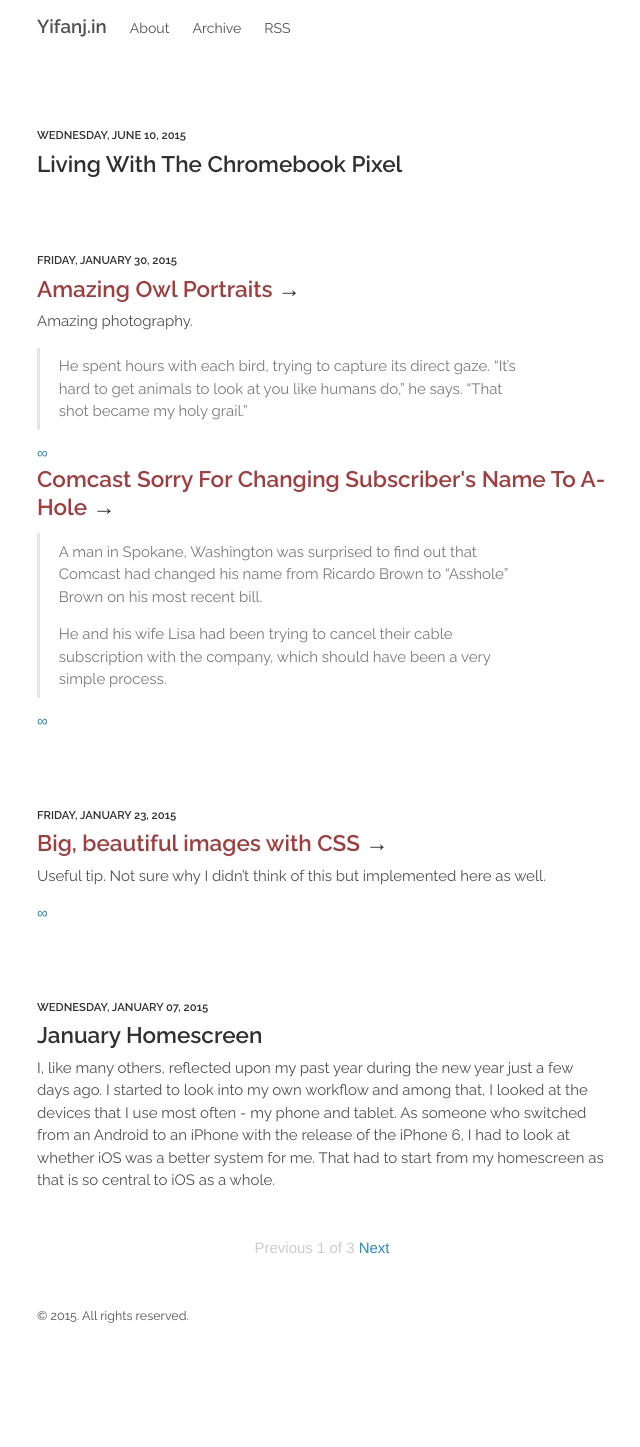
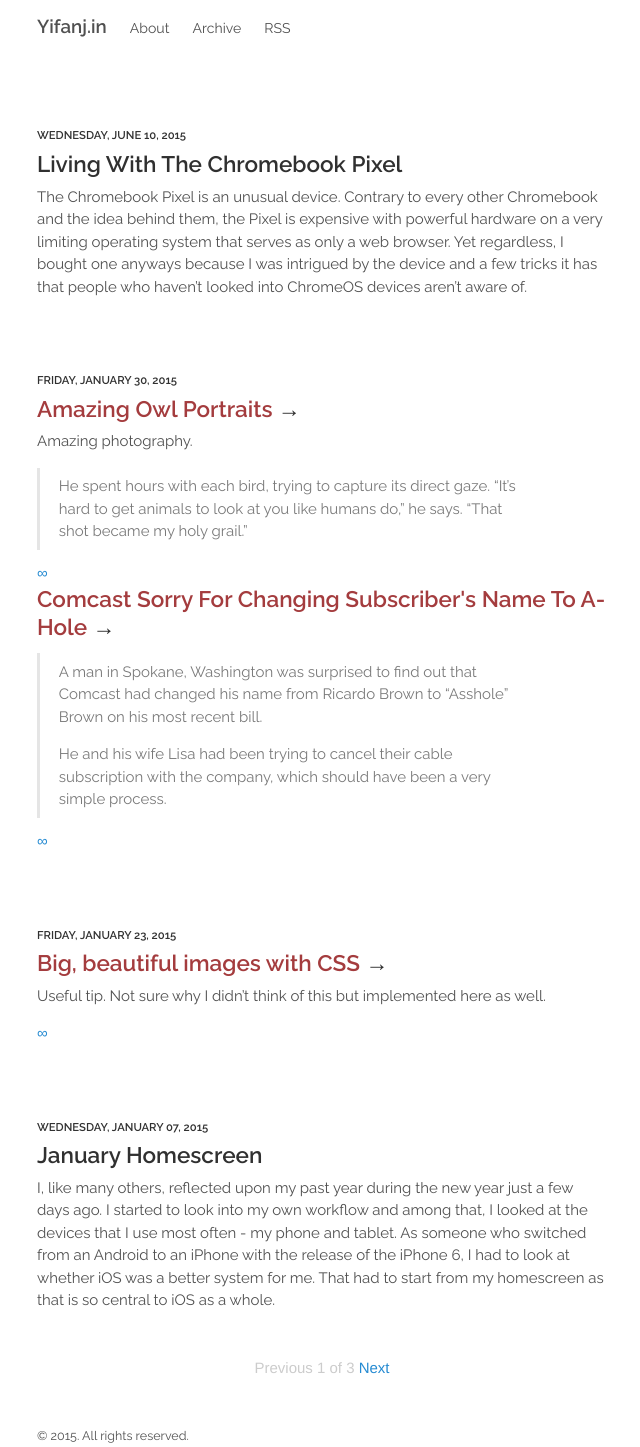
Before and after one commit to tr4656/tr4656.github.io, a Jekyll site: the page built from index.html, in a window 1280 px wide. Shown: the whole page, without its empty margins (318-958 px from the left). Built offline with Jekyll 4.4.1, drawn with Linux system fonts in a browser that asks for light colours; nearby versions of some CDN libraries; the list of posts is cut into pages by our own code; before the commit the page ends 1327 px from its top, so only the background shows below that.

Commit message:
Update 2015-06-10-Living-With-The-Chromebook-Pixel.markdown

```diff
--- a/_posts/2015-06-10-Living-With-The-Chromebook-Pixel.markdown
+++ b/_posts/2015-06-10-Living-With-The-Chromebook-Pixel.markdown
@@ -4,13 +4,13 @@ title: Living With The Chromebook Pixel
 date: 2015-06-10 14:28
 ---
 
+The Chromebook Pixel is an unusual device. Contrary to every other Chromebook and the idea behind them, the Pixel is  expensive with powerful hardware on a very limiting operating system that serves as only a web browser. Yet regardless, I bought one anyways because I was intrigued by the device and a few tricks it has that people who haven't looked into ChromeOS devices aren't aware of.
+
 ![](https://s3.amazonaws.com/yifanj.in/DSC_1231.jpg)
 
-The Chromebook Pixel is an unusual device. Contrary to every other Chromebook and the idea behind them, the Pixel is  expensive with powerful hardware on a very limiting operating system that serves as only a web browser. Yet regardless, I bought one anyways because I was intrigued by the device and a few tricks it has that people who haven't looked into ChromeOS devices aren't aware of.
+For starters, the Pixel comes in two versions - a normal version with an Intel i5, 8GB of RAM, 32GB SSD costing $999 and the LS with an Intel i7, 16GB of RAM, and 64GB of SSD storage costing $1299. The screen that the Pixel uses is the same as the 2013 version at 2560x1700, which is an fairly unusual aspect ratio of 3:2 on a 12.85 screen. It's size is fairly similar to the 13" MacBook Pro with Retina display and about just as heavy. It's hardware is actually very comparable to the Macbook Pro and costing somewhat less making the main difference the SSD and the operating system.
 
 ![](https://s3.amazonaws.com/yifanj.in/DSC_1219.jpg)
-
-For starters, the Pixel comes in two versions - a normal version with an Intel i5, 8GB of RAM, 32GB SSD costing $999 and the LS with an Intel i7, 16GB of RAM, and 64GB of SSD storage costing $1299. The screen that the Pixel uses is the same as the 2013 version at 2560x1700, which is an fairly unusual aspect ratio of 3:2 on a 12.85 screen. It's size is fairly similar to the 13" MacBook Pro with Retina display and about just as heavy. It's hardware is actually very comparable to the Macbook Pro and costing somewhat less making the main difference the SSD and the operating system.
 
 So why not spend the extra $200-300 for a Macbook Pro since it has a more robust operating system? For me, it's because Chromebooks support something called [crouton](https://github.com/dnschneid/crouton). It essentially allows for the running of both Linux and ChromeOS at the same time, even in a browser tab with the help of an extension. Through crouton, pretty much everything ends up working smoothly in terms of hardware support. Installing Linux natively on the hardware is also simple as the Pixel fully supports SeaBIOS and there is a [kernel](https://github.com/tsowell/linux-samus) to fix hardware issues that you may encounter out of the box. Simply because of this, the Pixel became a really high contender as it became a Thinkpad alternative - great hardware with great Linux compatibility.
 
```
